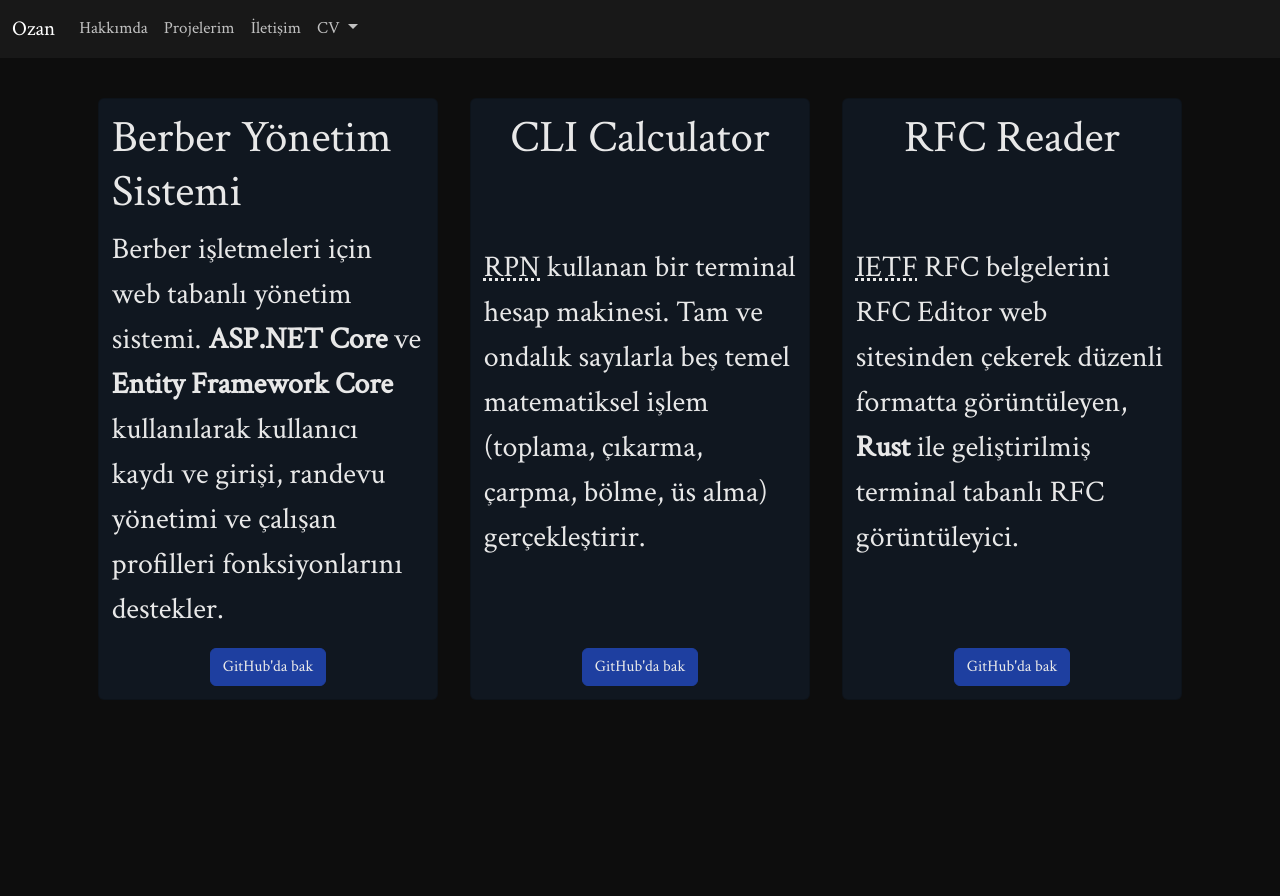
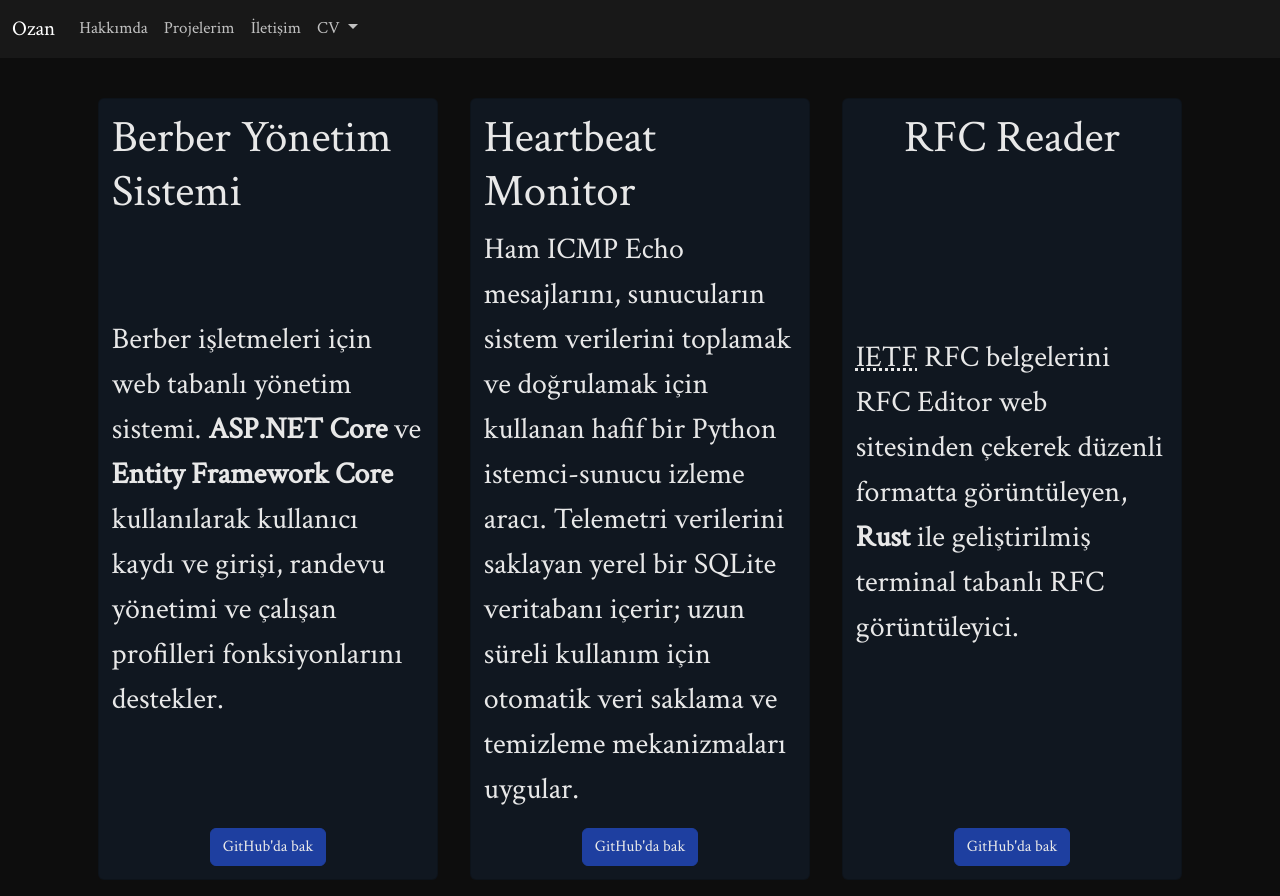
Before and after one commit to ozan2003/ozan2003.github.io, a plain HTML site: page projelerim.html in a window 1280 px wide. Before the commit the page ends 800 px from the top, so only its background shows below. Drawn offline with nearby package versions, Linux system fonts and the light colour scheme.

Commit message:
Replace CLI Calculator project with Heartbeat Monitor, updating description and GitHub link.

```diff
--- a/projelerim.html
+++ b/projelerim.html
@@ -68,12 +68,14 @@
             </div>
             <div class="card">
                 <div class="card-body">
-                    <h5 class="card-title">CLI Calculator</h5>
-                    <p class="card-text"><abbr title="Reverse Polish Notation">RPN</abbr>
-                        kullanan bir terminal hesap makinesi. Tam ve ondalık sayılarla beş
-                        temel matematiksel işlem (toplama,
-                        çıkarma, çarpma, bölme, üs alma) gerçekleştirir.</p>
-                    <a href="https://github.com/ozan2003/cli_calculator" class="btn btn-primary">GitHub'da
+                    <h5 class="card-title">Heartbeat Monitor</h5>
+                    <p class="card-text">Ham ICMP Echo mesajlarını,
+                        sunucuların sistem verilerini toplamak ve
+                        doğrulamak için kullanan hafif bir Python istemci-sunucu izleme aracı.
+                        Telemetri verilerini saklayan yerel bir SQLite veritabanı içerir;
+                        uzun süreli kullanım için otomatik veri saklama
+                        ve temizleme mekanizmaları uygular.</p>
+                    <a href="https://github.com/ozan2003/heartbeat_monitor" class="btn btn-primary">GitHub'da
                         bak</a>
                 </div>
             </div>
```
